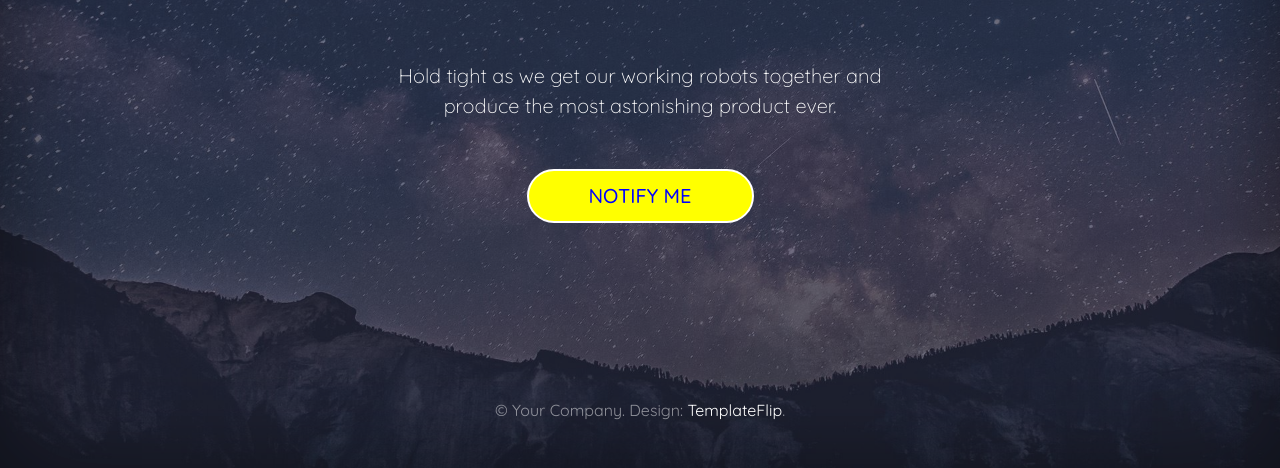
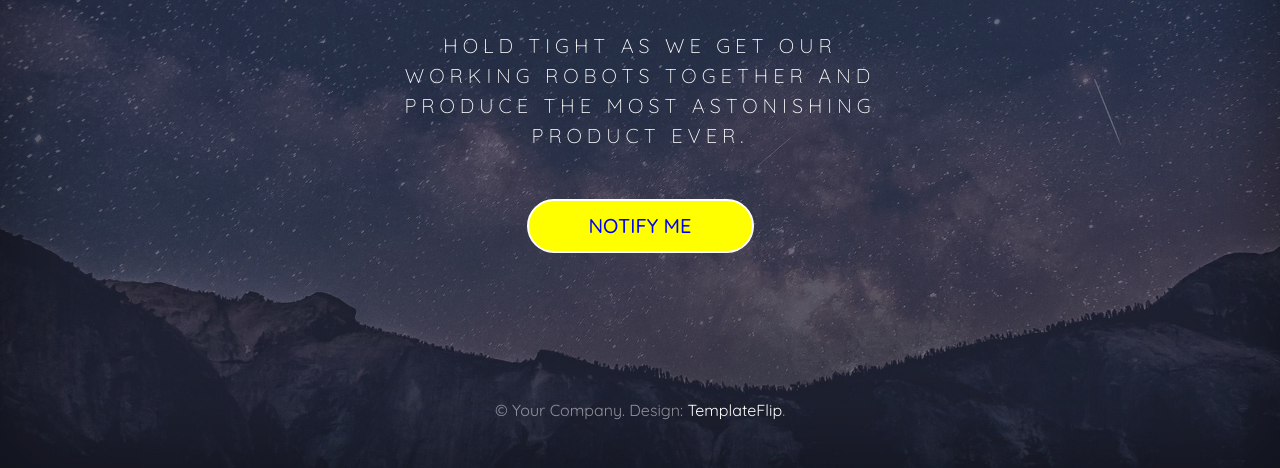
Before and after one commit to Sauleeu/coming-soon, a plain HTML site: page index.html in a window 1280 px wide. Shown: the part 332-800 px from the top of the page. Drawn offline with nearby package versions, Linux system fonts and the light colour scheme.

Commit message:
cambio parrafo y boton

```diff
--- a/styles/main.css
+++ b/styles/main.css
@@ -22,6 +22,7 @@ a:hover {
 
 .btn-default:hover{
   transform: scale(1.2);
+  color: #fff;
 }
 
 .btn-default:focus {
@@ -143,6 +144,8 @@ body {
 .cover-copy {
   max-width: 500px;
   margin: 0 auto 3rem;
+  text-transform: uppercase;
+  letter-spacing: 5px;
 }
 
 /*
```
